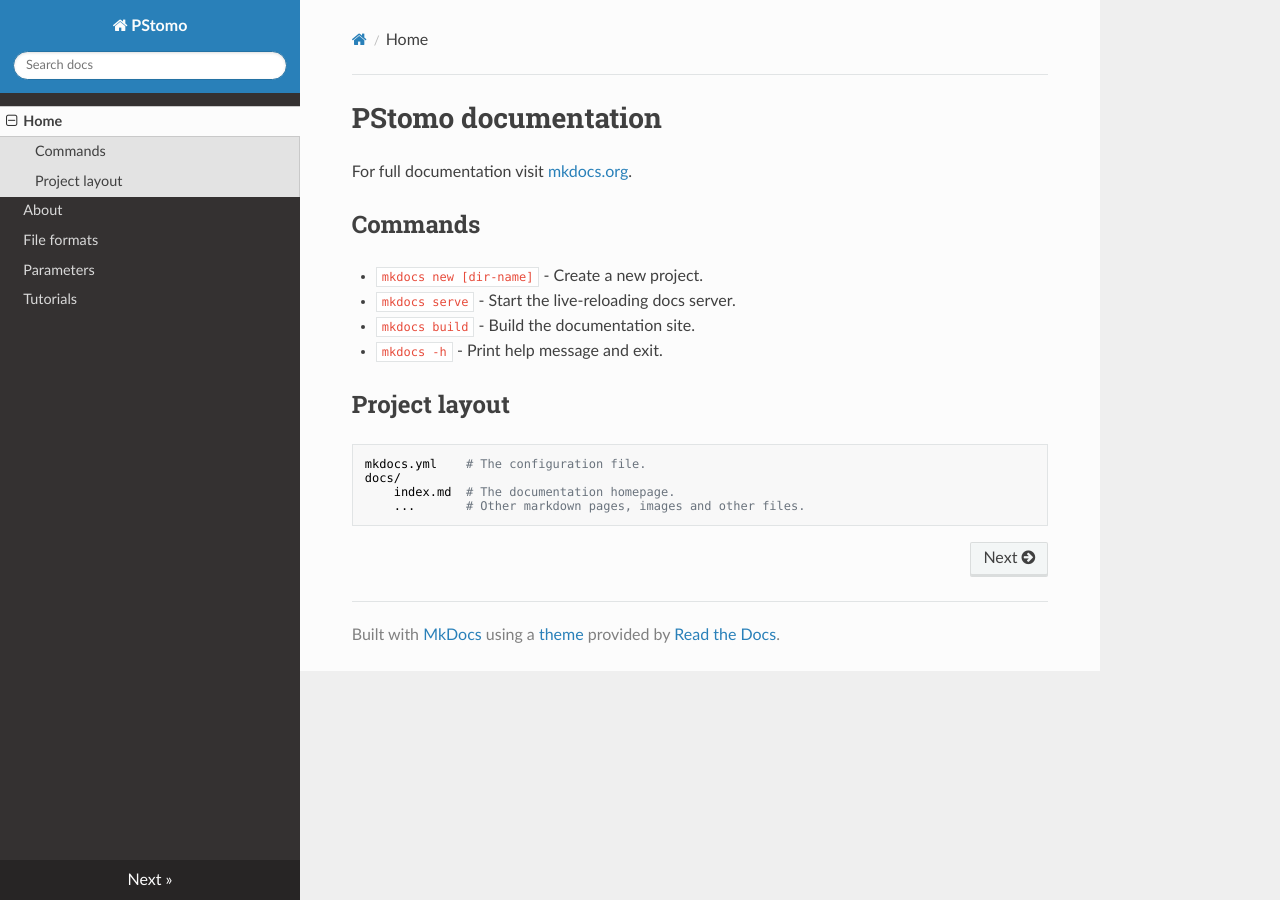
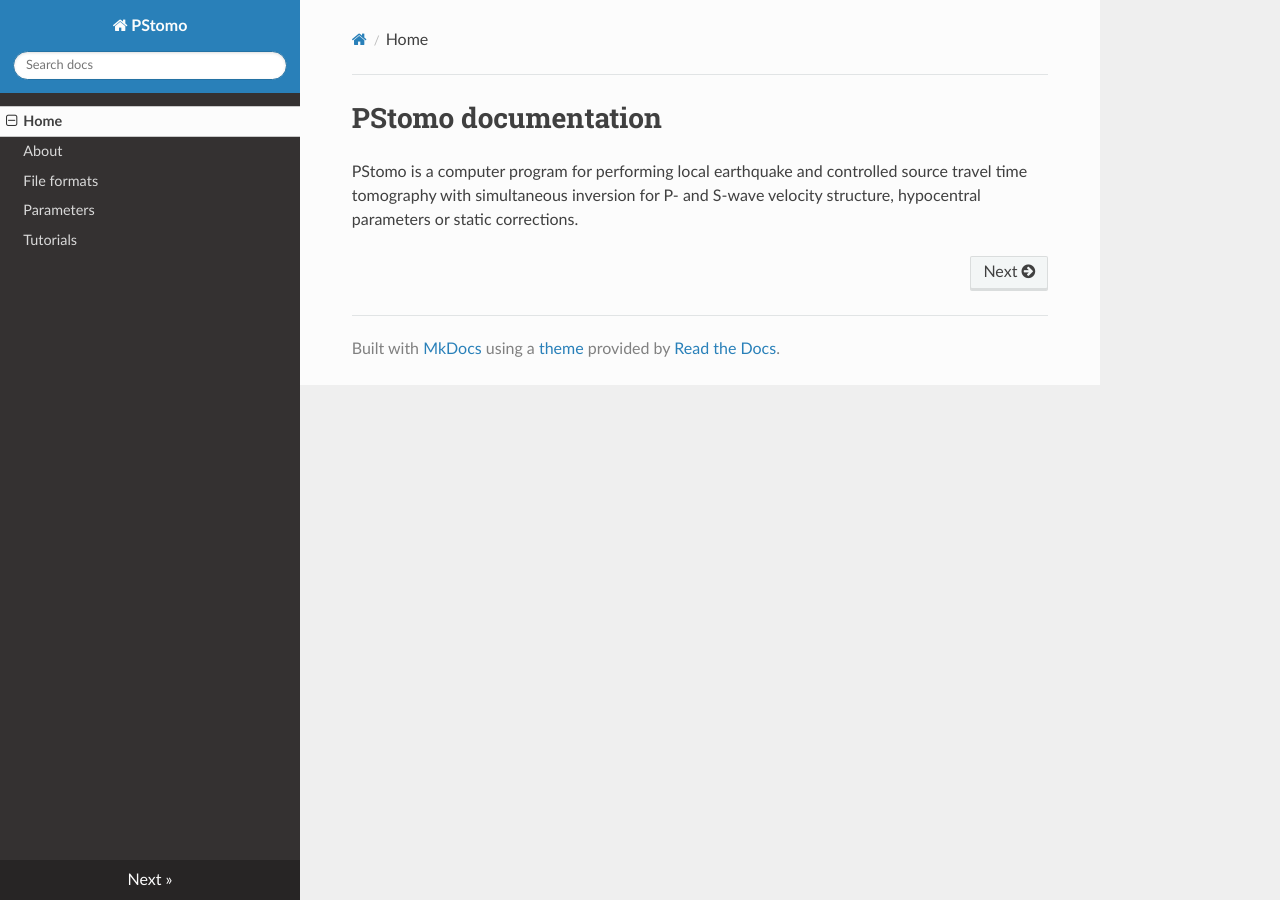
Before and after one commit to avillasenorh/PStomo_documentation, an MkDocs documentation site: the page built from docs/index.md, in a window 1280 px wide. Built offline with MkDocs 1.6.1, drawn with Linux system fonts in a browser that asks for light colours; nearby versions of some CDN libraries.

Commit message:
Updated Home menu

```diff
--- a/docs/index.md
+++ b/docs/index.md
@@ -1,17 +1,5 @@
 # PStomo documentation
 
-For full documentation visit [mkdocs.org](https://www.mkdocs.org).
-
-## Commands
-
-* `mkdocs new [dir-name]` - Create a new project.
-* `mkdocs serve` - Start the live-reloading docs server.
-* `mkdocs build` - Build the documentation site.
-* `mkdocs -h` - Print help message and exit.
-
-## Project layout
-
-    mkdocs.yml    # The configuration file.
-    docs/
-        index.md  # The documentation homepage.
-        ...       # Other markdown pages, images and other files.
+PStomo is a computer program for performing local earthquake and
+controlled source travel time tomography with simultaneous inversion
+for P- and S-wave velocity structure, hypocentral parameters or static corrections.
```
Also changed, not shown: docs/parameters.md (+1 -1 lines).
